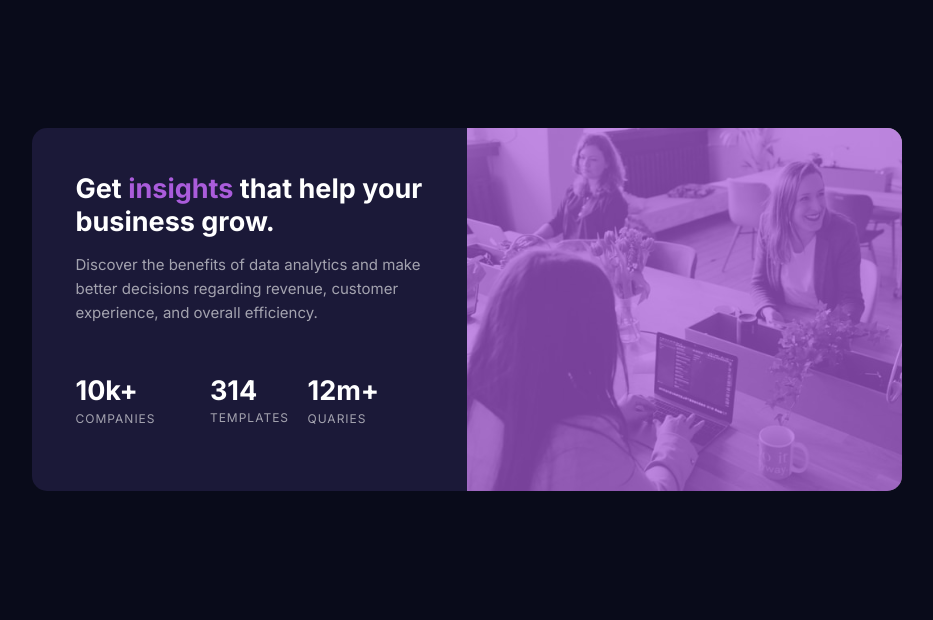
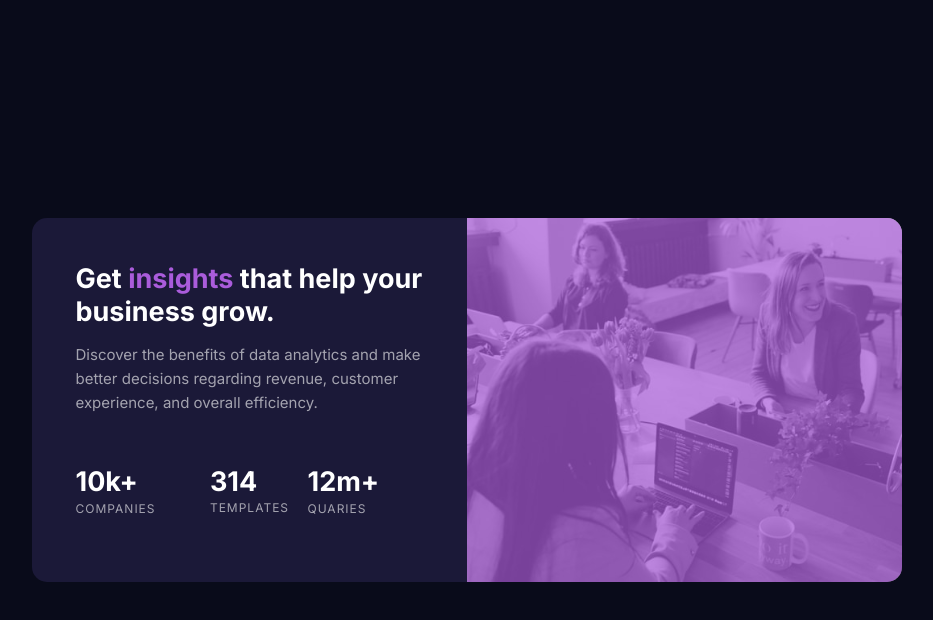
Before and after one commit to nenadmne/stats-preview-card-component, a plain HTML site: page index.html in a window 1280 px wide. Shown: the whole page, without its empty margins (173-1106 px from the left). Drawn offline with Linux system fonts and the light colour scheme.

Commit message:
initial commit

```diff
--- a/style.css
+++ b/style.css
@@ -115,13 +115,15 @@ h1, h2 {
 
 @media (min-width: 700px) {
     body, html {
-        height: fit-content;
         min-width: none;
         max-width: none;
+        height: 100%;
     }
 
     body {
         padding: 10%;
+        justify-content: center;
+        align-items: center;
     }
 
     main, .bottom {
```
